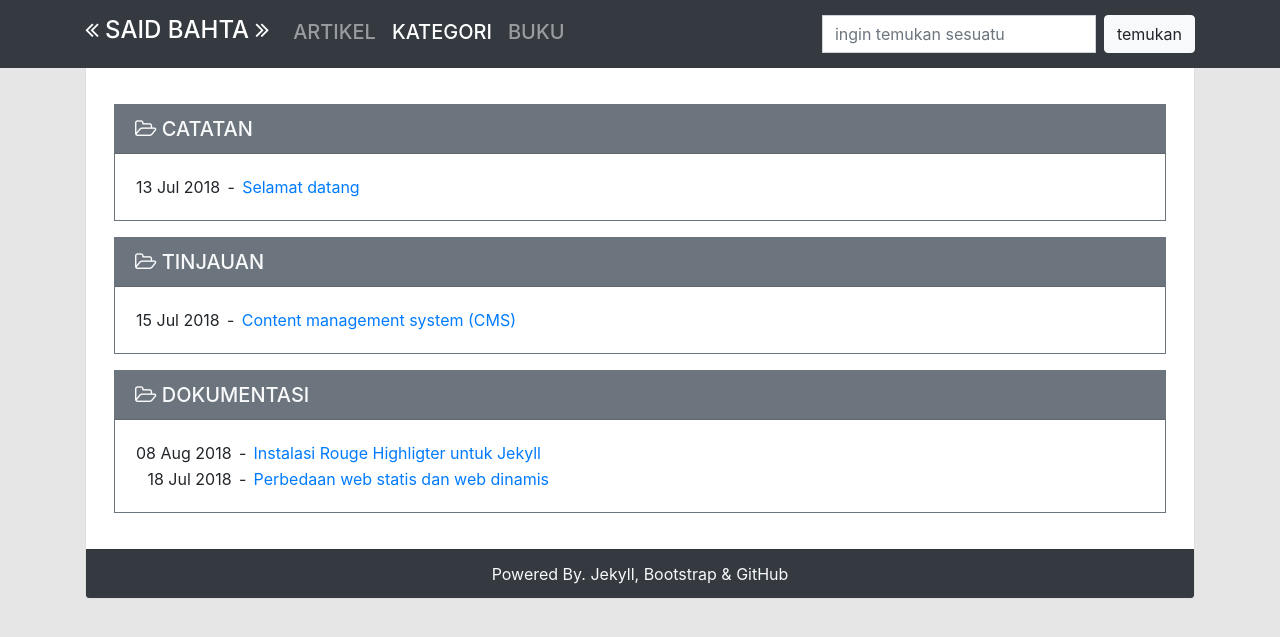
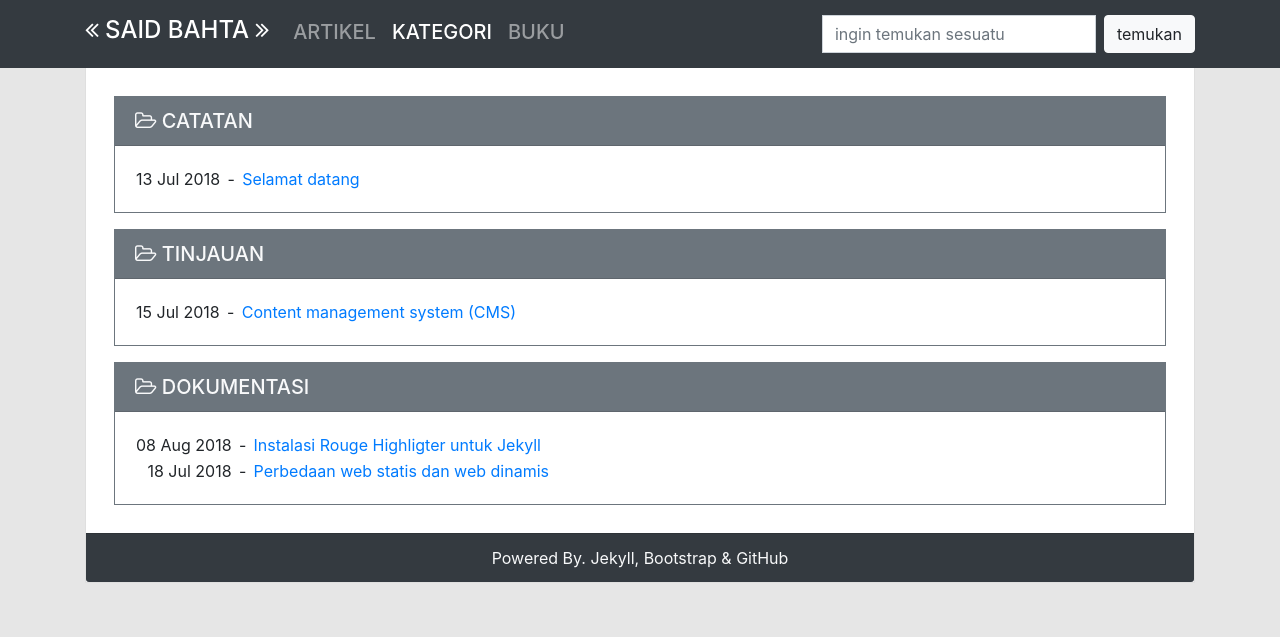
Before and after one commit to surtinaali/blog, a Jekyll site: the page built from kategori.html, in a window 1280 px wide. Shown: the top 637 px of the page. Built offline with Jekyll 4.4.1, drawn with Linux system fonts in a browser that asks for light colours.

Commit message:
ganti margin

```diff
--- a/kategori.html
+++ b/kategori.html
@@ -3,7 +3,7 @@
 layout: page
 nav_order: 2
 ---
-<div class="card border-0 p-2">
+<div class="card border-0 px-2">
     {% for category in site.categories %} {% assign category_name = category[0] %}
     <div id="{{category_name}}" class="card border-secondary rounded-0 my-2">
         <div class="card-header pb-0 pt-auto bg-secondary rounded-0 text-light">
```
